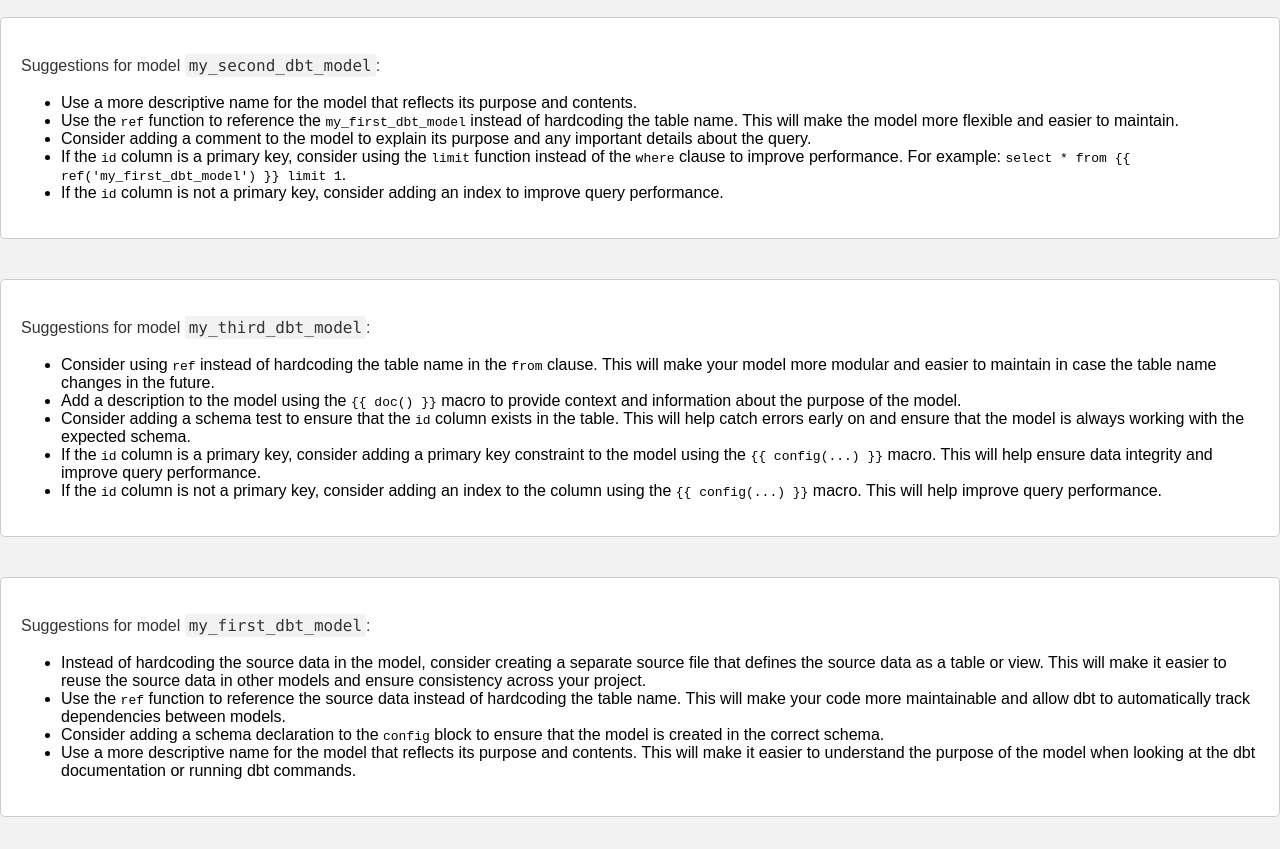
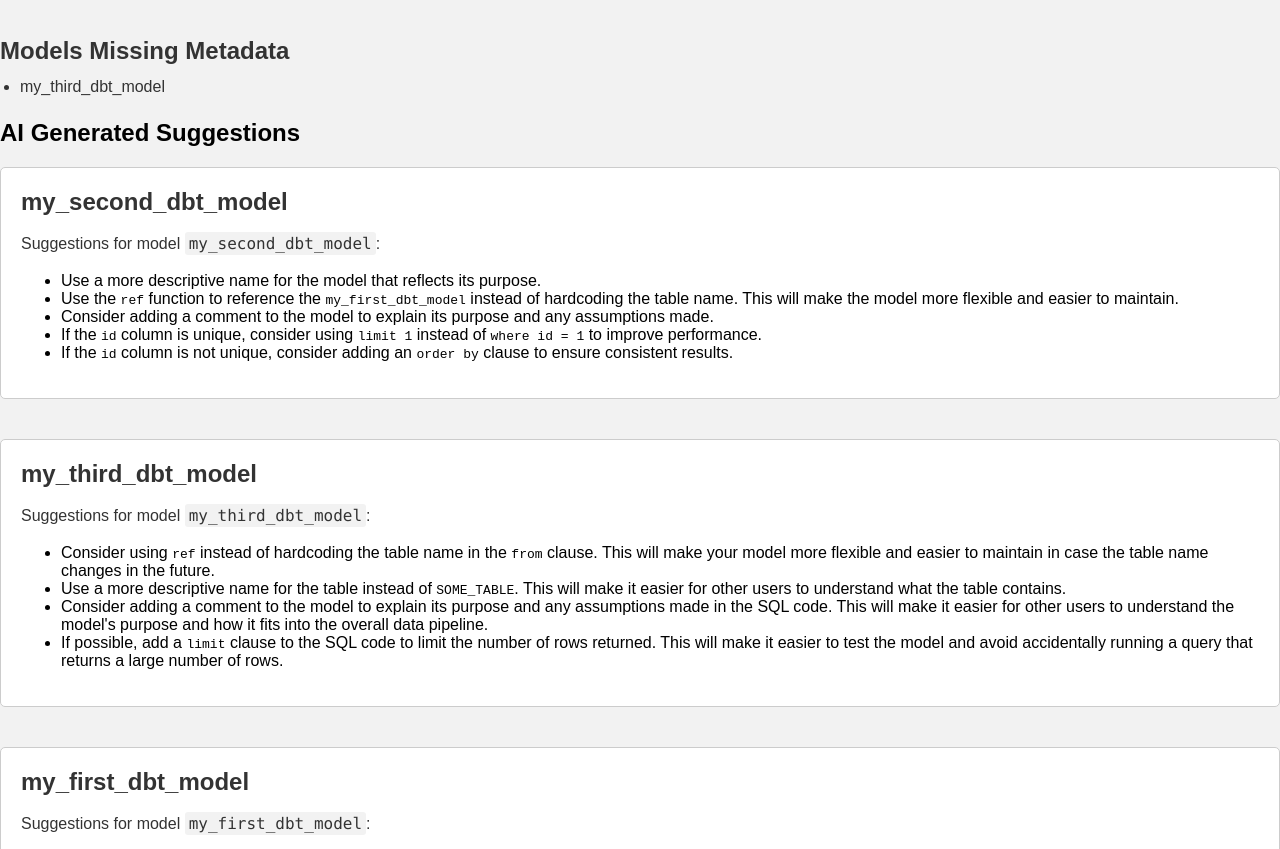
Before and after one commit to armalite/dbt-ai, a website: page sample_dbt_project/dbt_ai_sample/dbt_model_suggestions.html in a window 1280 px wide. Shown: the part 85-934 px from the top of the page. Drawn offline with Linux system fonts and the light colour scheme.

Commit message:
Generated report now includes models missing metadata

```diff
--- a/sample_dbt_project/dbt_ai_sample/dbt_model_suggestions.html
+++ b/sample_dbt_project/dbt_ai_sample/dbt_model_suggestions.html
@@ -54,51 +54,84 @@
             border-radius: 3px;
             font-family: Consolas, Monaco, 'Andale Mono', monospace;
         }
+
+        /* Missing metadata style */
+        .missing-metadata {
+            margin-top: 40px;
+        }
+
+        /* Missing metadata header style */
+        .missing-metadata h2 {
+            font-size: 24px;
+            margin: 0 0 10px 0;
+            color: #333;
+        }
+
+        /* Missing metadata list style */
+        .missing-metadata ul {
+            font-size: 16px;
+            line-height: 1.5;
+            color: #333;
+            margin: 0;
+            padding: 0 0 0 20px;
+        }
     </style>
 </head>
 <body>
     <h1>DBT Model Improvement Suggestions</h1>
+        <div class="missing-metadata">
+            <h2>Models Missing Metadata</h2>
+
+                <ul>
+
+                        <li>my_third_dbt_model</li>
+
+                </ul>
+
+        </div>
+        <h2>AI Generated Suggestions</h2>
 
             <div class="model">
-            <h2></h2>
+                <h2>my_second_dbt_model</h2>
                     <p><p>Suggestions for model <code>my_second_dbt_model</code>:</p>
 
 <ul>
-<li>Use a more descriptive name for the model that reflects its purpose and contents.</li>
+<li>Use a more descriptive name for the model that reflects its purpose.</li>
 <li>Use the <code>ref</code> function to reference the <code>my_first_dbt_model</code> instead of hardcoding the table name. This will make the model more flexible and easier to maintain.</li>
-<li>Consider adding a comment to the model to explain its purpose and any important details about the query.</li>
-<li>If the <code>id</code> column is a primary key, consider using the <code>limit</code> function instead of the <code>where</code> clause to improve performance. For example: <code>select * from {{ ref('my_first_dbt_model') }} limit 1</code>.</li>
-<li>If the <code>id</code> column is not a primary key, consider adding an index to improve query performance.</li>
+<li>Consider adding a comment to the model to explain its purpose and any assumptions made.</li>
+<li>If the <code>id</code> column is unique, consider using <code>limit 1</code> instead of <code>where id = 1</code> to improve performance.</li>
+<li>If the <code>id</code> column is not unique, consider adding an <code>order by</code> clause to ensure consistent results.</li>
 </ul>
 </p>
             </div>
 
             <div class="model">
-            <h2></h2>
+                <h2>my_third_dbt_model</h2>
                     <p><p>Suggestions for model <code>my_third_dbt_model</code>:</p>
 
 <ul>
-<li>Consider using <code>ref</code> instead of hardcoding the table name in the <code>from</code> clause. This will make your model more modular and easier to maintain in case the table name changes in the future. </li>
-<li>Add a description to the model using the <code>{{ doc() }}</code> macro to provide context and information about the purpose of the model. </li>
-<li>Consider adding a schema test to ensure that the <code>id</code> column exists in the table. This will help catch errors early on and ensure that the model is always working with the expected schema. </li>
-<li>If the <code>id</code> column is a primary key, consider adding a primary key constraint to the model using the <code>{{ config(...) }}</code> macro. This will help ensure data integrity and improve query performance. </li>
-<li>If the <code>id</code> column is not a primary key, consider adding an index to the column using the <code>{{ config(...) }}</code> macro. This will help improve query performance.</li>
+<li>Consider using <code>ref</code> instead of hardcoding the table name in the <code>from</code> clause. This will make your model more flexible and easier to maintain in case the table name changes in the future. </li>
+<li>Use a more descriptive name for the table instead of <code>SOME_TABLE</code>. This will make it easier for other users to understand what the table contains. </li>
+<li>Consider adding a comment to the model to explain its purpose and any assumptions made in the SQL code. This will make it easier for other users to understand the model's purpose and how it fits into the overall data pipeline. </li>
+<li>If possible, add a <code>limit</code> clause to the SQL code to limit the number of rows returned. This will make it easier to test the model and avoid accidentally running a query that returns a large number of rows.</li>
 </ul>
 </p>
             </div>
 
             <div class="model">
-            <h2></h2>
+                <h2>my_first_dbt_model</h2>
                     <p><p>Suggestions for model <code>my_first_dbt_model</code>:</p>
 
 <ul>
 <li>Instead of hardcoding the source data in the model, consider creating a separate source file that defines the source data as a table or view. This will make it easier to reuse the source data in other models and ensure consistency across your project.</li>
 <li>Use the <code>ref</code> function to reference the source data instead of hardcoding the table name. This will make your code more maintainable and allow dbt to automatically track dependencies between models.</li>
-<li>Consider adding a schema declaration to the <code>config</code> block to ensure that the model is created in the correct schema.</li>
-<li>Use a more descriptive name for the model that reflects its purpose and contents. This will make it easier to understand the purpose of the model when looking at the dbt documentation or running dbt commands.</li>
+<li>Consider adding a schema to the source data table/view to avoid naming conflicts with other tables/views in your database.</li>
+<li>Use a more descriptive name for the model that reflects its purpose and contents. This will make it easier to understand and navigate your project as it grows.</li>
+<li>Consider adding comments to the model to explain its purpose and any assumptions or limitations of the data. This will make it easier for others to understand and use your code.</li>
 </ul>
 </p>
             </div>
 
+
 </body>
 </html>
```
Also changed, not shown: dbt_ai/templates/report_template.html (+39 -5 lines), 4 other files. Lines whose indentation alone changed are shown as unchanged.
